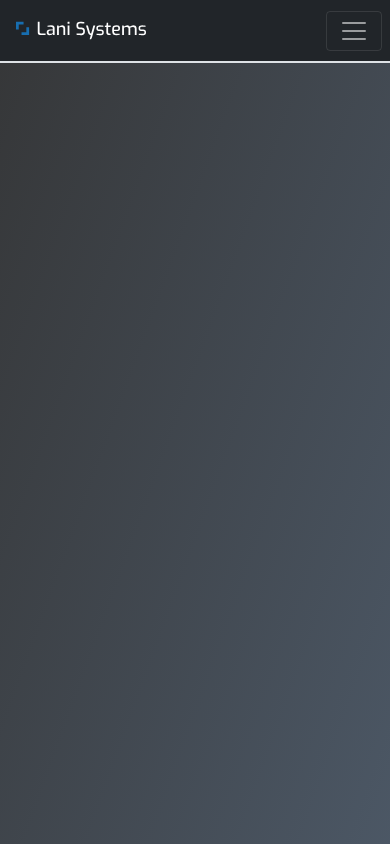
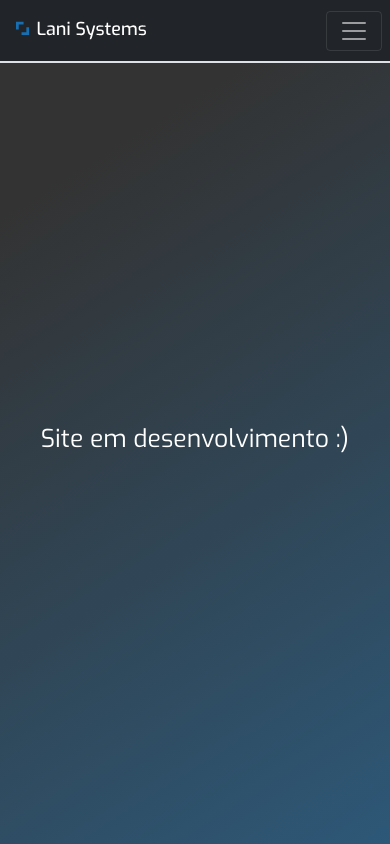
Before and after one commit to phchortolani/LaniSystems, a Next.js app: page / in a window 390 px wide. Built offline with nearby package versions, Linux system fonts and the light colour scheme.

Commit message:
mobile teste

```diff
--- a/pages/index.js
+++ b/pages/index.js
@@ -1,9 +1,29 @@
 import Head from 'next/head'
-import Image from 'next/image';
+import { useState } from 'react';
 import Nav from '../src/components/nav';
-import styles from '../styles/Home.module.css'
+import styles from '../styles/Home.module.css';
 
 export default function Home() {
+
+  const [textInfoWrite, settextInfoWrite] = useState("");
+
+  function writeText(text) {
+    var t = text.split('');
+    let i = 0;
+    let p = "";
+
+    const inter = setInterval(() => {
+      if (!t[i]) clearInterval(inter);
+      else {
+        p += t[i];
+        i++;
+        settextInfoWrite(p);
+      }
+    }, 100);
+  }
+
+  if (textInfoWrite == "") writeText("Site em desenvolvimento :)");
+
   return (
     <div className={styles.container}>
       <Head>
@@ -13,9 +33,9 @@ export default function Home() {
         <link rel="stylesheet" href="https://fonts.googleapis.com/css?family=Exo" />
       </Head>
 
-      <Nav></Nav>
-      <main>
-
+      <Nav />
+      <main className='centerlize text-white' style={{ overflow: "hidden" }}>
+        <h2>{textInfoWrite}</h2>
       </main>
 
       {/*   <footer className={styles.footer}>
--- a/styles/globals.css
+++ b/styles/globals.css
@@ -5,13 +5,12 @@ body {
   font-family: 'Exo', -apple-system, BlinkMacSystemFont, Segoe UI, Roboto, Oxygen,
     Ubuntu, Cantarell, Fira Sans, Droid Sans, Helvetica Neue, sans-serif;
 
-  background: linear-gradient(-70deg, #333333, #57687c, #333333, #164b74, #027063, #a8a8a8);
-  background-size: 800% 800%;
+  background: linear-gradient(-392deg, #2780c2 -87%, #333333 80%);
   height: 100vh;
+}
 
-  -webkit-animation: gradient 25s ease infinite alternate;
-  -moz-animation: gradient 25s ease infinite alternate;
-  animation: gradient 25s ease infinite alternate;
+.form-control {
+  border: #176eb1 solid 1px !important;
 }
 
 a {
@@ -37,12 +36,9 @@ a {
 
 .gradientar {
   background: linear-gradient(180deg, #ffffff, #57687c, #333333, #a8a8a8);
-
-
-
-  -webkit-animation: gradient 25s ease infinite alternate;
+  /*   -webkit-animation: gradient 25s ease infinite alternate;
   -moz-animation: gradient 25s ease infinite alternate;
-  animation: gradient 25s ease infinite alternate;
+  animation: gradient 25s ease infinite alternate; */
 }
 
 .btn-lani-gradiente {
@@ -146,16 +142,13 @@ nav ul {
   box-shadow: 1px 1px 10px 0rem #176eb1;
 }
 
-.btn-primary{
- background-color: #176eb1  !important;
- border-color: #176eb1 !important;
+.centerlize {
+  place-content: center;
+  display: grid;
+  height: 90vh;
 }
 
-input:-internal-autofill-selected{
-
-  background: #333333 !important;
-  color: white;
-  border: #176eb1 solid 2px;
-  outline: 0;
-  box-shadow: 1px 1px 10px 0rem #176eb1;
+.btn-primary {
+  background-color: #176eb1 !important;
+  border-color: #176eb1 !important;
 }
```
Also changed, not shown: styles/Home.module.css (line endings or trailing spaces).
